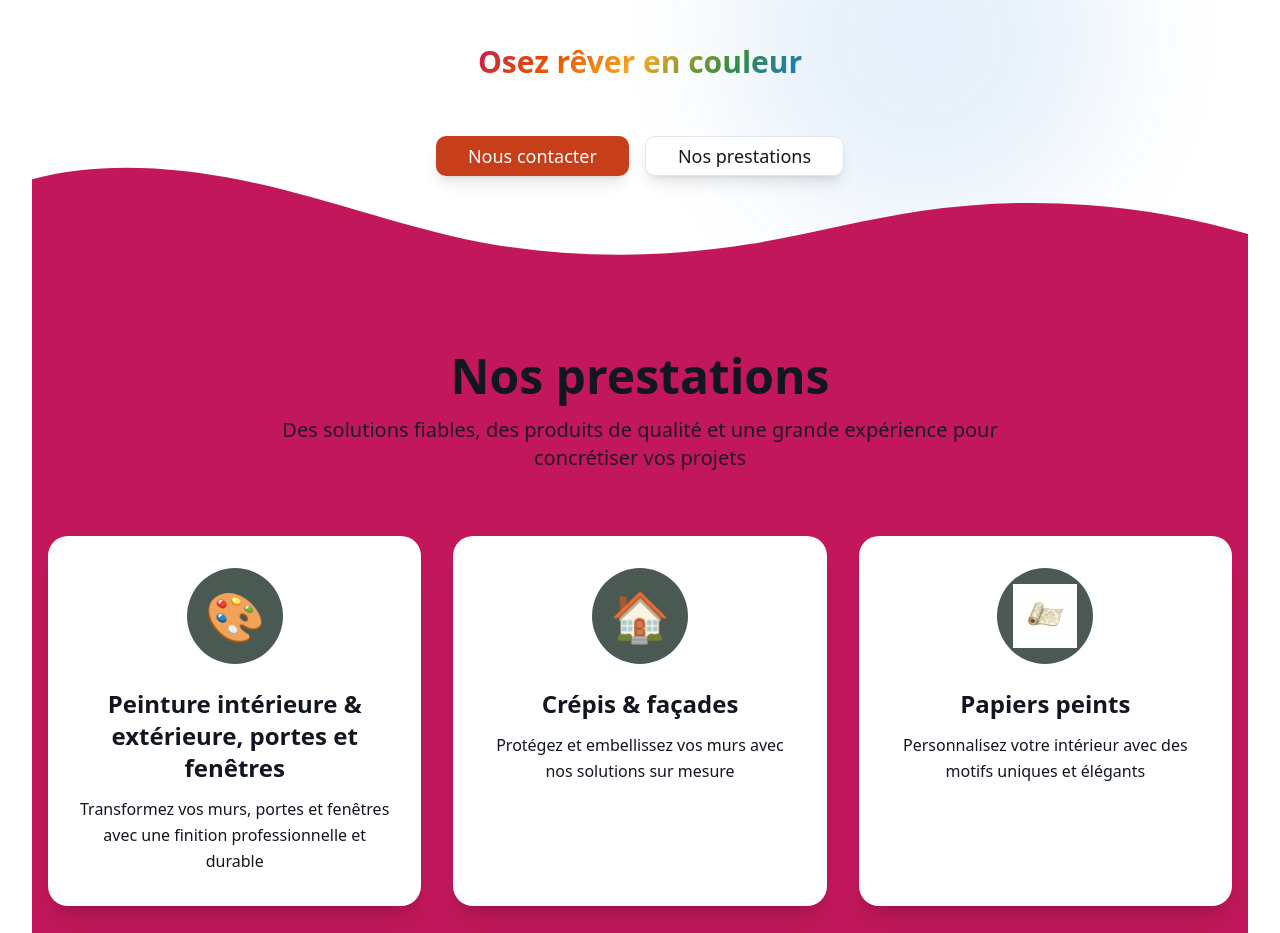
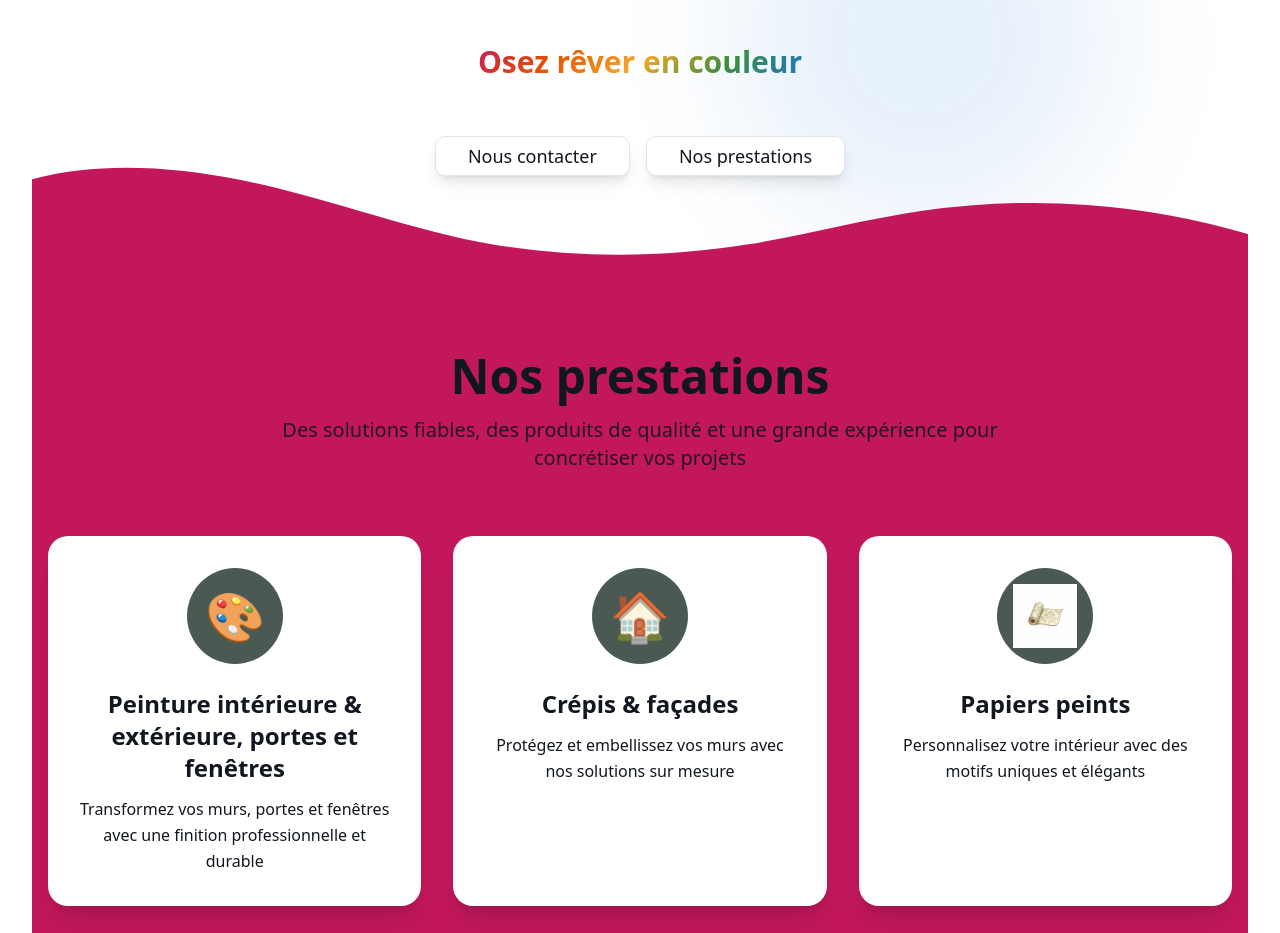
Before and after one commit to lespacito/turriancolordesign, a React (Vite) app: page / in a window 1280 px wide. Shown: the part 1600-2533 px from the top of the page. Built offline with nearby package versions, Linux system fonts and the light colour scheme.

Commit message:
Use outline variant for Button

```diff
--- a/src/App.tsx
+++ b/src/App.tsx
@@ -245,7 +245,7 @@ function App() {
                 >
                   <Button
                     asChild
-                    variant="secondary"
+                    variant="outline"
                     size="lg"
                     className="px-8 py-4 text-lg shadow-lg"
                   >
```
